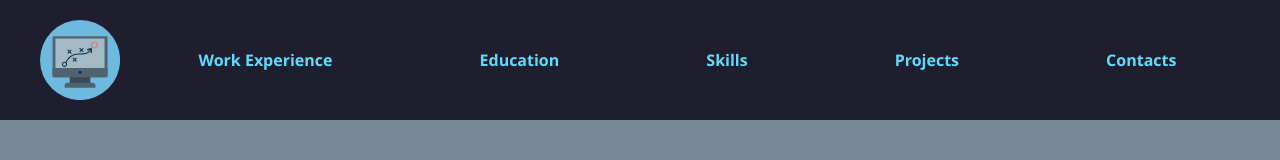
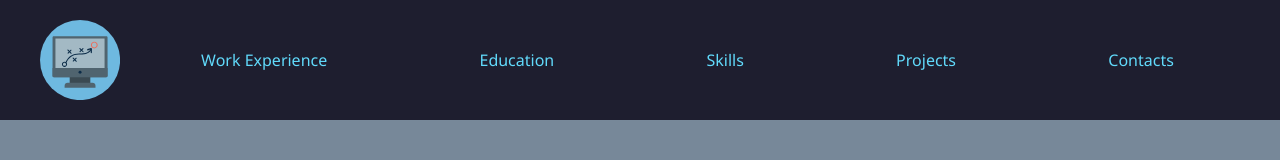
Before and after one commit to IlyaIbragimov/my-cv, a React (Vite) app: page / in a window 1280 px wide. Shown: the top 160 px of the page. Built offline with nearby package versions, Linux system fonts and the light colour scheme.

Commit message:
added additional transform for links in desktop-menu and mobile-menu

```diff
--- a/src/components/Header.css
+++ b/src/components/Header.css
@@ -38,13 +38,13 @@
 
 .desktop-menu a {
   color: #61dafb;
-  font-weight: bold;
-  transition: color 0.3s ease;
+  transition: color 0.3s ease, transform 0.2s ease;
   padding: 0 10px;
 }
 
 .desktop-menu a:hover {
   color: #21a1f1;
+  transform: scale(1.2);
 }
 
 .burger {
@@ -86,11 +86,12 @@
 .mobile-menu a {
   font-size: 1.5rem;
   color: #61dafb;
-  transition: color 1s ease;
+  transition: color 1s ease, transform 0.2s ease;
 }
 
 .mobile-menu a:hover {
   color: #21a1f1;
+  transform: scale(1.1);
 }
 
 /*reponsive */
```
